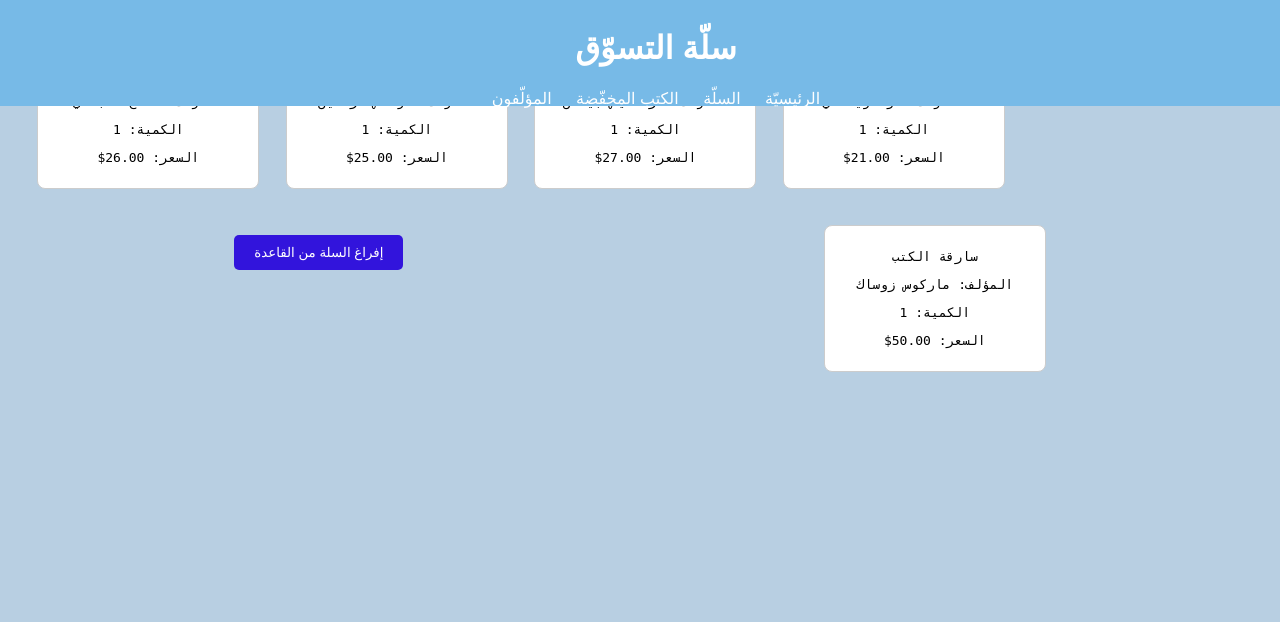
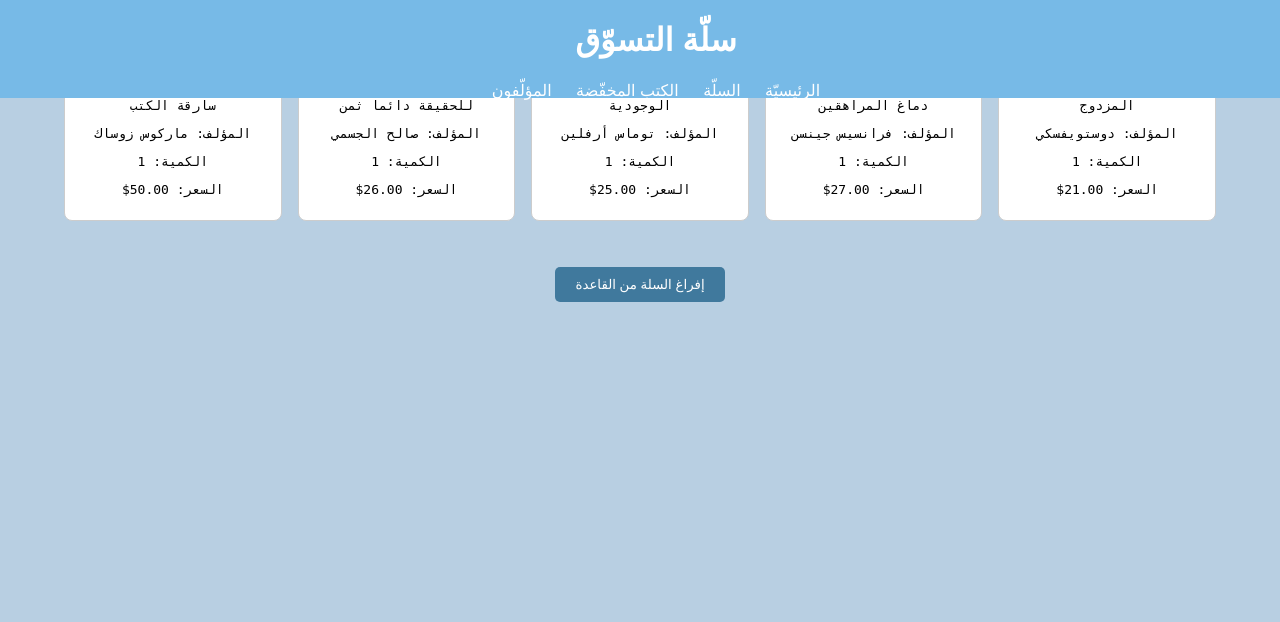
Before and after one commit to Asmaa-mi/BookStore, a Django app: page /Project2.html in a window 1280 px wide. Shown: the top 622 px of the page. Run offline with Django 5.2, Linux system fonts and the light colour scheme; data comes from the database, SQL or seed files in the repository; both versions use the stored data as it was after the commit.

Commit message:
commit My Project

```diff
--- a/store/static/css/style.css
+++ b/store/static/css/style.css
@@ -11,13 +11,15 @@ header {
     color: white;
     text-align: center;
     position: fixed;
-    z-index: 1000;
+    z-index: 999;
     top: 0;
     left: 0;
     width: 100%;
     height: 90px;
     margin: 0px;
     padding: 8px 16px;
+    margin-top: 0px;
+    padding-top: 0px;
 }
 
 nav ul {
@@ -44,7 +46,7 @@ main {
     flex-direction: row;
     align-items: flex-start;
     gap: 1rem;
-    justify-content: space-around;
+    justify-content: center;
     flex-wrap: wrap;
 }
 
@@ -114,3 +116,25 @@ button {
     visibility: visible !important;
     opacity: 1 !important;
 }
+.cart-item {
+    background-color: white;
+    border: 1px solid #4d9bb3;
+    border-radius: 5px;
+    padding: 1rem;
+    text-align: center;
+    flex: 1 1 200px; /* يتجاوب حسب المساحة */
+    max-width: 220px;
+    box-sizing: border-box;
+}
+#cart-items {
+    display: flex;
+    flex-direction: row;
+    gap: 1rem;
+    overflow-x: auto;
+    padding: 2rem;
+}
+.btn_cl {
+    border: #555;
+    flex-direction: row;
+    border-radius: 15px;
+}
--- a/store/static/js/app.js
+++ b/store/static/js/app.js
@@ -19,7 +19,7 @@ function addToCart(bookId, bookName, price) {
         if (data.status === 'ok') {
             alert(`${bookName} تمت إضافته للسلة بنجاح! ✅`);
         } else {
-            alert('حدث خطأ أثناء الإضافة للسلة 😓');
+            alert('حدث خطأ أثناء الإضافة للسلة ');
         }
     });
 }
--- a/store/templates/store/Project2.html
+++ b/store/templates/store/Project2.html
@@ -23,8 +23,6 @@
 
     <main>
         <section id="cart-items">
-            <h2>العناصر في السلّة 🛍️</h2>
-
             {% if items %}
                 {% for item in items %}
                     <div class="cart-item" style="border: 1px solid #ccc; padding: 10px; margin: 10px 0; border-radius: 8px;">
@@ -38,12 +36,12 @@
                 <!-- ✅ زر إفراغ السلة -->
                 <form method="post" action="{% url 'clear_cart' %}">
                     {% csrf_token %}
-                    <button type="submit" style="margin-top: 20px; background-color: rgb(50, 20, 220); color: white; padding: 10px 20px; border: none; border-radius: 5px;">
+                    <button class="btn_cl" type="submit" style="margin-top: 20px; background-color: rgb(64, 121, 157); color: white; padding: 10px 20px; border: none; border-radius: 5px;">
                          إفراغ السلة من القاعدة
                     </button>
                 </form>
             {% else %}
-                <p>📭 لا توجد عناصر في السلة حالياً.</p>
+                <p> لا توجد عناصر في السلة حالياً.</p>
             {% endif %}
         </section>
     </main>
```
Also changed, not shown: db.sqlite3.
